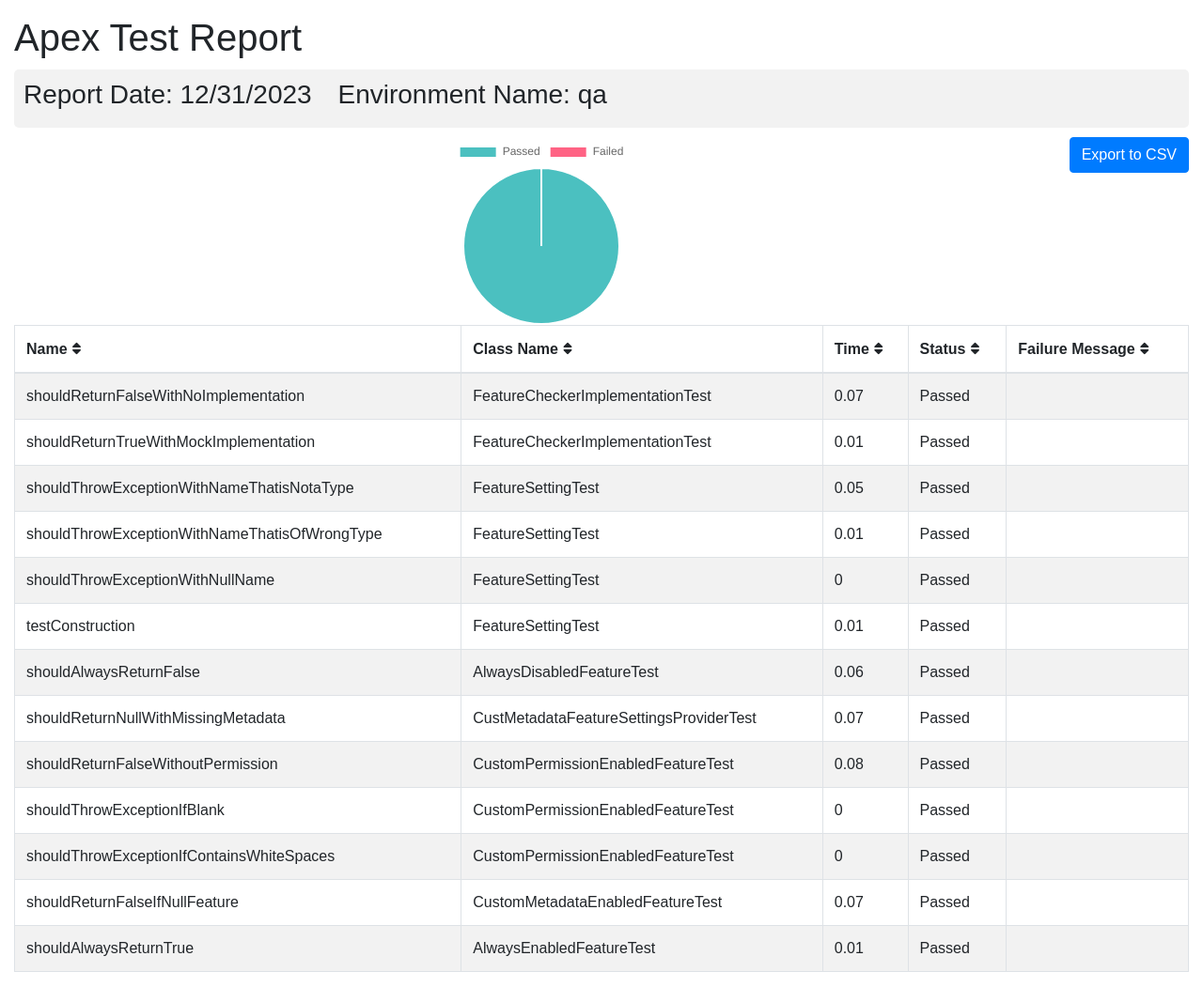
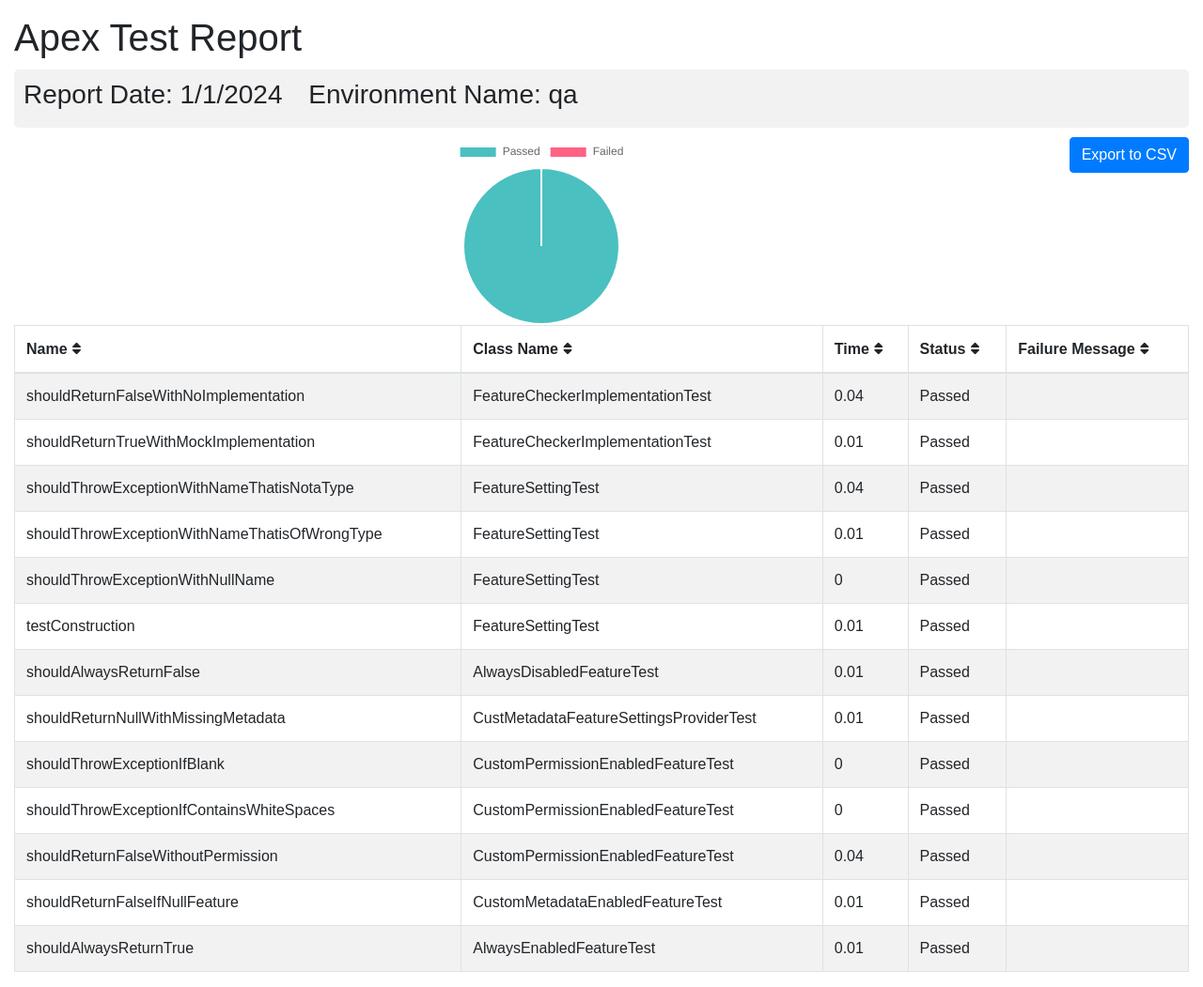
Before and after one commit to flxbl-io/sfops-dashboard, a Jekyll site: the page apextestResults/qa.html, which Jekyll copies as it is, in a window 1280 px wide. Shown: the whole page at 94% size. Built offline with Jekyll 4.4.1, drawn with Linux system fonts in a browser that asks for light colours.

Commit message:
Updated apex test results

```diff
--- a/apextestResults/qa.html
+++ b/apextestResults/qa.html
@@ -102,7 +102,7 @@
       <div class="container-fluid">
         <h1 class="mt-3">Apex Test Report</h1>
         <div class="info-card">
-        <h3>Report Date: 12/31/2023 <span style="margin-left: 20px;">Environment Name: qa</span></h3>
+        <h3>Report Date: 1/1/2024 <span style="margin-left: 20px;">Environment Name: qa</span></h3>
         </div>
         <button onclick="exportTableToCSV('testReport.csv')" class="btn btn-primary float-right">Export to CSV</button>
         <div id="chart-container">
@@ -123,7 +123,7 @@
         <tr>
           <td>shouldReturnFalseWithNoImplementation</td>
           <td>FeatureCheckerImplementationTest</td>
-          <td>0.07</td>
+          <td>0.04</td>
           <td>Passed</td>
           <td></td>
         </tr>
@@ -137,7 +137,7 @@
         <tr>
           <td>shouldThrowExceptionWithNameThatisNotaType</td>
           <td>FeatureSettingTest</td>
-          <td>0.05</td>
+          <td>0.04</td>
           <td>Passed</td>
           <td></td>
         </tr>
@@ -165,21 +165,14 @@
         <tr>
           <td>shouldAlwaysReturnFalse</td>
           <td>AlwaysDisabledFeatureTest</td>
-          <td>0.06</td>
+          <td>0.01</td>
           <td>Passed</td>
           <td></td>
         </tr>
         <tr>
           <td>shouldReturnNullWithMissingMetadata</td>
           <td>CustMetadataFeatureSettingsProviderTest</td>
-          <td>0.07</td>
-          <td>Passed</td>
-          <td></td>
-        </tr>
-        <tr>
-          <td>shouldReturnFalseWithoutPermission</td>
-          <td>CustomPermissionEnabledFeatureTest</td>
-          <td>0.08</td>
+          <td>0.01</td>
           <td>Passed</td>
           <td></td>
         </tr>
@@ -198,9 +191,16 @@
           <td></td>
         </tr>
         <tr>
+          <td>shouldReturnFalseWithoutPermission</td>
+          <td>CustomPermissionEnabledFeatureTest</td>
+          <td>0.04</td>
+          <td>Passed</td>
+          <td></td>
+        </tr>
+        <tr>
           <td>shouldReturnFalseIfNullFeature</td>
           <td>CustomMetadataEnabledFeatureTest</td>
-          <td>0.07</td>
+          <td>0.01</td>
           <td>Passed</td>
           <td></td>
         </tr>
```
